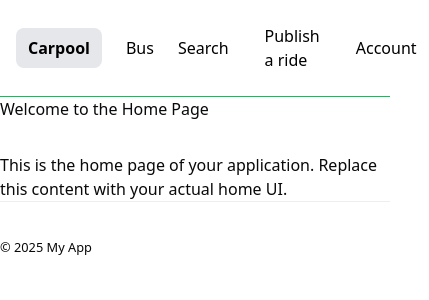
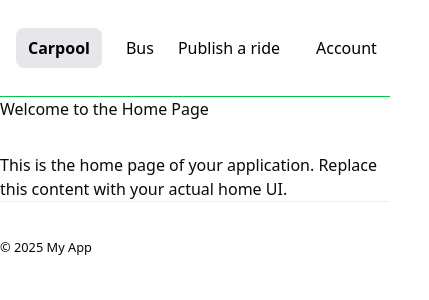
Before and after one commit to KJ-77/Wasselni, a React (Vite) app: page / in a window 390 px wide. Shown: the top 300 px of the page, 429 px wide, since content can reach past the window. Built offline with nearby package versions, Linux system fonts and the light colour scheme.

Commit message:
resolved some issues with navbar
there are more waiting for some help, i need a break

```diff
--- a/src/components/navbar.tsx
+++ b/src/components/navbar.tsx
@@ -5,8 +5,8 @@ import logo from '../assets/logo/wasselni_logo_transparent.png';
 const Navbar = () => {
 const linkClass = ({ isActive }: { isActive: boolean }) =>
     isActive
-        ? 'bg-gray-200 text-black font-bold hover:bg-gray-500 hover:text-black rounded-md px-3 py-2'  // true case
-        : 'text-black hover:bg-gray-500 hover:text-white rounded-md px-3 py-2'; // false case
+        ? 'bg-gray-200 text-black font-bold hover:bg-gray-500 hover:text-black rounded-md px-3 py-2 whitespace-nowrap'  // true case
+        : 'text-black hover:bg-gray-500 hover:text-white rounded-md px-3 py-2 whitespace-nowrap'; // false case
 
   return (
       <nav className="bg-white border-b border-green-500">
@@ -28,17 +28,18 @@ const linkClass = ({ isActive }: { isActive: boolean }) =>
           </div>
 
           {/* Center logo */}
-          <div className="flex justify-center items-center shrink-20">
+          <div className="flex justify-center items-center">
             <NavLink to="/">
-              <img className="h-auto w-auto min-h-[20px] max-h-[500px]" src={logo} alt="Wasselni" />
+              <img className="h-auto w-auto min-h-[40px] max-h-[500px]  min-w-sm-[400px]" src={logo} alt="Wasselni" />
             </NavLink>
           </div>
 
           {/* Right side links */}
-          <div className="flex items-center space-x-3">
-            <NavLink to="/Search" className={linkClass}>
-              Search
-            </NavLink>
+          <div className="flex items-center space-x-3 ">
+          <div className="hidden sm:flex">
+             <NavLink to="/Search" className={linkClass}>
+             Search</NavLink>
+          </div>
             <NavLink to="/add-job" className={linkClass}>
               Publish a ride
             </NavLink>
```
